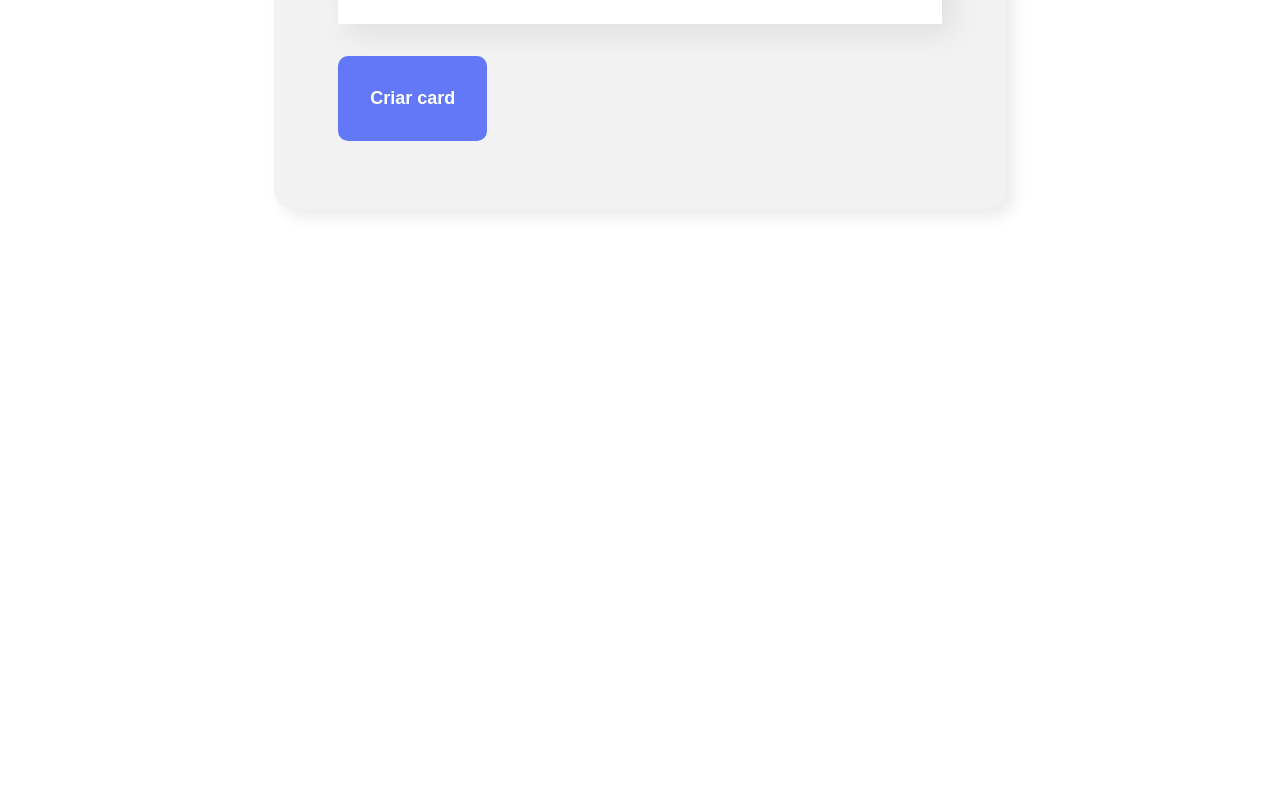
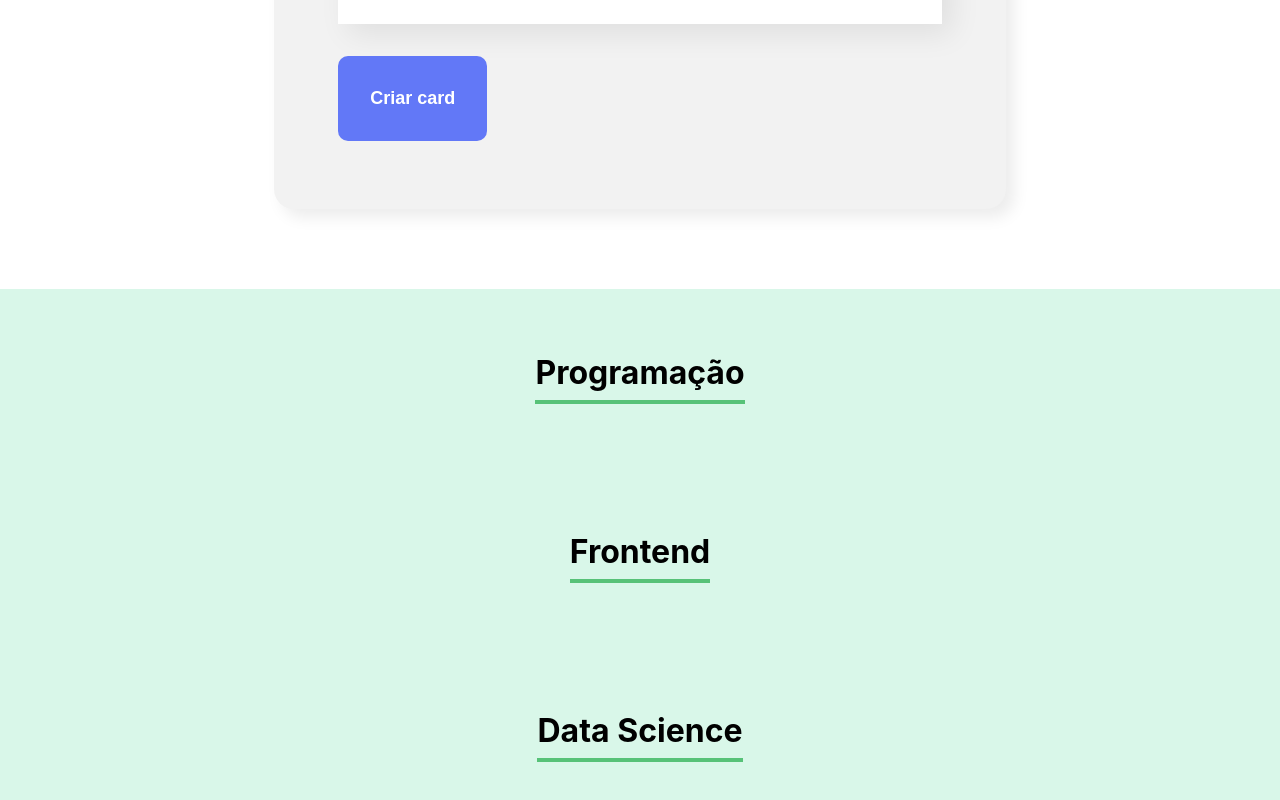
Before and after one commit to rogerdgela/organo, a React (Create React App) app: page / in a window 1280 px wide. Shown: the part 1250-2050 px from the top of the page. Before the commit the page ends 1539 px from the top, so only its background shows below. Built offline with nearby package versions, Linux system fonts and the light colour scheme.

Commit message:
Criando o componente Time

```diff
--- a/src/App.js
+++ b/src/App.js
@@ -1,6 +1,7 @@
 import { useState } from 'react';
 import Banner from './componentes/Banner';
 import Formulario from './componentes/Formulario';
+import Time from './componentes/Time';
 
 function App() {
 
@@ -10,11 +11,13 @@
         console.log(colaborador)
     }
 
-
     return (
         <div className="App">
             <Banner />
             <Formulario aoColaboradorCadastrado={colaborador => aoNovoColaboradorAdicionado(colaborador)}/>
+            <Time nome="Programação" />
+            <Time nome="Frontend" />
+            <Time nome="Data Science" />
         </div>
     );
 }
--- a/src/componentes/ListaSuspensa/index.js
+++ b/src/componentes/ListaSuspensa/index.js
@@ -13,7 +13,6 @@
                 }
             </select>
         </div>
-
     )
 }
 
--- /dev/null
+++ b/src/componentes/Time/Time.css
@@ -0,0 +1,12 @@
+.time {
+    text-align: center;
+    padding: 32px;
+    background-color: #D9F7E9;
+}
+
+.time h3 {
+    font-size: 32px;
+    border-bottom: 4px solid #57C278;
+    display: inline-block;
+    padding-bottom: 8px;
+}
--- /dev/null
+++ b/src/componentes/Time/index.js
@@ -0,0 +1,11 @@
+import "./Time.css"
+
+const Time = (props) => {
+    return (
+        <section className="time">
+            <h3>{props.nome}</h3>
+        </section>
+    )
+}
+
+export default Time
```
